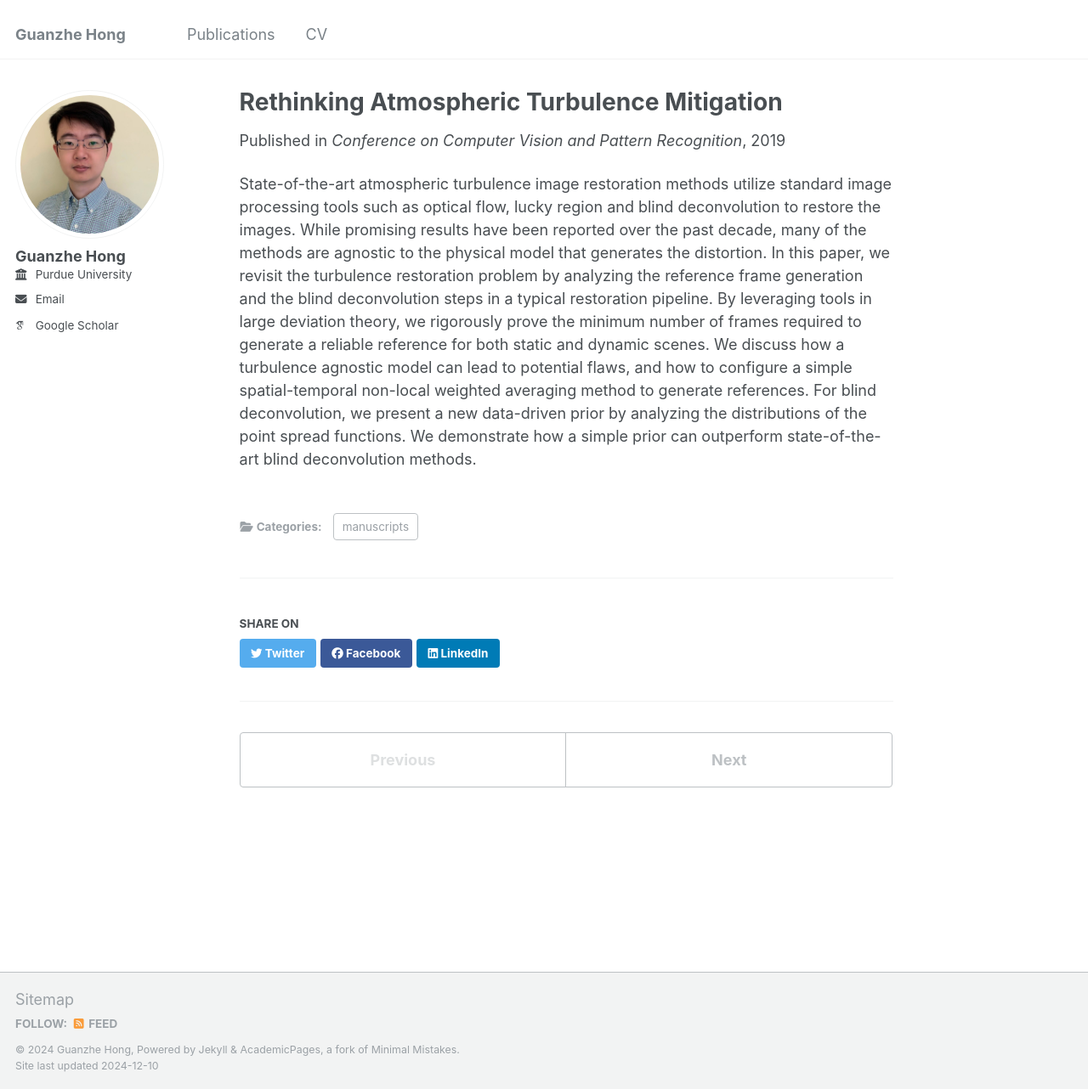
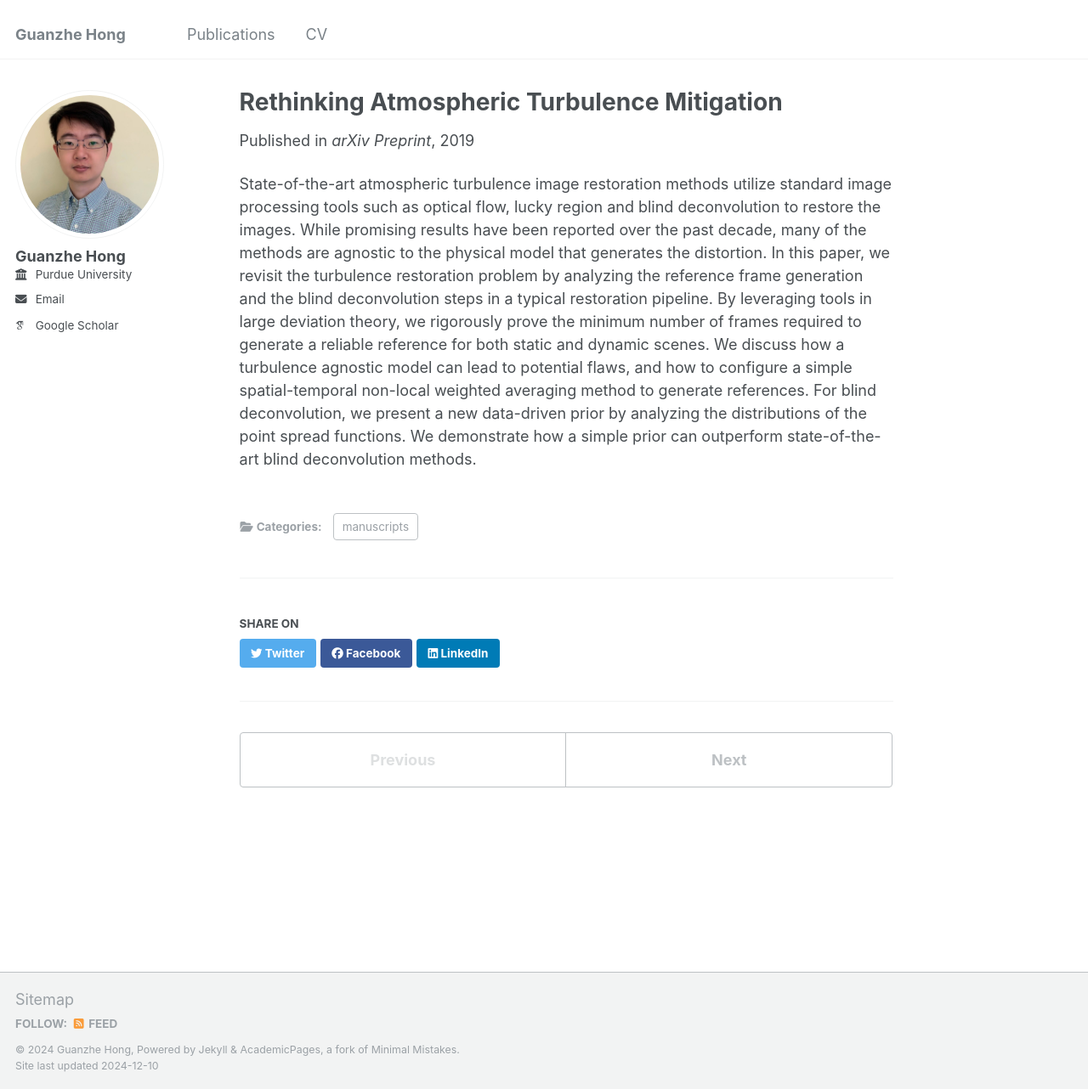
Before and after one commit to guanzhehong/guanzhehong, a Jekyll site: the page built from _publications/2019-09-01-turbulence.md, in a window 1280 px wide and 1282 px high. Shown: the whole window at 85% size. Built offline with Jekyll 4.4.1, drawn with Linux system fonts in a browser that asks for light colours; some web fonts are replaced.

Commit message:
Update 2019-09-01-turbulence.md

```diff
--- a/_publications/2019-09-01-turbulence.md
+++ b/_publications/2019-09-01-turbulence.md
@@ -5,8 +5,8 @@ category: manuscripts
 permalink: /publication/2019-09-01-turbulence
 excerpt: 'Nicholas Chimitt, Zhiyuan Mao, **Guanzhe Hong**, Stanley Chan'
 date: 2019-05-17
-venue: 'Conference on Computer Vision and Pattern Recognition'
-paperurl: 'https://arxiv.org/abs/2103.07600'
+venue: 'arXiv Preprint'
+paperurl: 'https://arxiv.org/abs/1905.07498'
 ---
 
 State-of-the-art atmospheric turbulence image restoration methods utilize standard image processing tools such as optical flow, lucky region and blind deconvolution to restore the images. While promising results have been reported over the past decade, many of the methods are agnostic to the physical model that generates the distortion. In this paper, we revisit the turbulence restoration problem by analyzing the reference frame generation and the blind deconvolution steps in a typical restoration pipeline. By leveraging tools in large deviation theory, we rigorously prove the minimum number of frames required to generate a reliable reference for both static and dynamic scenes. We discuss how a turbulence agnostic model can lead to potential flaws, and how to configure a simple spatial-temporal non-local weighted averaging method to generate references. For blind deconvolution, we present a new data-driven prior by analyzing the distributions of the point spread functions. We demonstrate how a simple prior can outperform state-of-the-art blind deconvolution methods.
```
